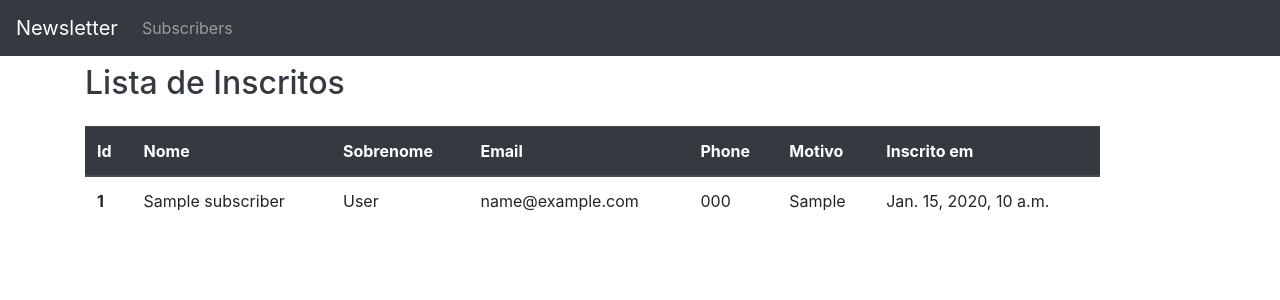
After one commit to rodrigoandrey/newsletter-django-1.11, a Django app: page /subscribers/ in a window 1280 px wide. The commit adds this page. Shown: the top 300 px of the page. Run offline with Django 3.2, Linux system fonts and the light colour scheme; a user stored in the database is signed in; tables that the repository leaves empty hold one stand-in row (values such as "Sample post"); some libraries are stand-ins or nearby versions.

Commit message:
Alteração em Letter/Models, Novas Rotas e Views

```diff
--- a/letter/models.py
+++ b/letter/models.py
@@ -1,4 +1,5 @@
 from django.db import models
+from letter.validators import validate_phone
 
 
 class BaseMixin(models.Model):
@@ -10,17 +11,25 @@ class BaseMixin(models.Model):
         abstract = True
 
 
-# usuário precisa inserir - Nome, sobrenome, e-mail, telefone, Motivo de inscrição.
-class NewsLetter(BaseMixin):
+# Usuário precisa inserir - Nome, sobrenome, e-mail, telefone, Motivo de inscrição.
+class Subscribers(BaseMixin):
     name = models.CharField('Nome', max_length=80, null=False, blank=False)
     lastname = models.CharField('Sobrenome', max_length=80, null=False, blank=False)
     email = models.EmailField('Email', null=False, blank=False, unique=True)
     phone = models.CharField('Telefone', max_length=15, null=True, blank=True)
-    reason = models.CharField('Motivo de Inscrição', max_length=100, null=True, blank=True)
+    reason = models.CharField('Motivo da Inscrição', max_length=100, null=True, blank=True)
+
+    def save(self, *args, **kwargs):
+        if self.phone:
+            self.phone = validate_phone(self.phone)
+        self.name = self.name.title()
+        self.lastname = self.lastname.title()
+        self.email = self.email.lower()
+        super().save(*args, **kwargs)
 
     def __str__(self):
         return self.email
 
     class Meta:
-        verbose_name = 'Newsletter'
-        verbose_name_plural = 'Newsletters'
+        verbose_name = 'Subscriber'
+        verbose_name_plural = 'Subscribers'
--- /dev/null
+++ b/letter/templates/letter/subscribers.html
@@ -0,0 +1,51 @@
+{% extends 'base.html' %}
+{% block title %}Lista de Inscritos{% endblock %}
+{% block content %}
+<div class="container">
+    <div class="row mt-2">
+        <div class="col-12">
+            <h2 style="color:#343a40;" >Lista de Inscritos</h2>
+        </div>
+    </div>
+    <div class="row mt-3">
+        <div class="col-xl-11">
+            <div class="table-responsive-xl">
+                <table class="table table-hover">
+                  <thead class="thead-dark">
+                    <tr>
+                      <th scope="col">Id</th>
+                      <th scope="col">Nome</th>
+                      <th scope="col">Sobrenome</th>
+                      <th scope="col">Email</th>
+                      <th scope="col">Phone</th>
+                      <th scope="col">Motivo</th>
+                      <th scope="col">Inscrito em</th>
+                    </tr>
+                  </thead>
+                  <tbody>
+                  {% for subscriber in subscribers %}
+                    <tr>
+                      <th scope="row">{{ subscriber.id }}</th>
+                      <td>{{ subscriber.name }}</td>
+                      <td>{{ subscriber.lastname }}</td>
+                      <td>{{ subscriber.email }}</td>
+                      <td>{{ subscriber.phone }}</td>
+                      <td>{{ subscriber.reason }}</td>
+                      <td>{{ subscriber.created_at }}</td>
+                    </tr>
+                  {% endfor %}
+                  </tbody>
+                </table>
+            </div>
+        </div>
+        <div class="container">
+    <div class="row ">
+        <div class="col-xl-12">
+            {% include 'partials/_pagination.html' %}
+        </div>
+    </div>
+</div>
+    </div>
+</div>
+
+{% endblock %}
--- a/letter/urls.py
+++ b/letter/urls.py
@@ -1,21 +1,7 @@
-"""newsletter URL Configuration
-
-The `urlpatterns` list routes URLs to views. For more information please see:
-    https://docs.djangoproject.com/en/1.11/topics/http/urls/
-Examples:
-Function views
-    1. Add an import:  from my_app import views
-    2. Add a URL to urlpatterns:  url(r'^$', views.home, name='home')
-Class-based views
-    1. Add an import:  from other_app.views import Home
-    2. Add a URL to urlpatterns:  url(r'^$', Home.as_view(), name='home')
-Including another URLconf
-    1. Import the include() function: from django.conf.urls import url, include
-    2. Add a URL to urlpatterns:  url(r'^blog/', include('blog.urls'))
-"""
 from django.conf.urls import url
-from letter.views import NewsLetterView
+from letter.views import SubscribersCreateView, SubscribersListView
 
 urlpatterns = [
-    url(r'^$', NewsLetterView.as_view(), name='index')
+    url(r'^newsletter/', SubscribersCreateView.as_view(), name='index'),
+    url(r'^subscribers/', SubscribersListView.as_view(), name='subscribers')
 ]
--- /dev/null
+++ b/letter/validators.py
@@ -0,0 +1,4 @@
+def validate_phone(phone):
+    for ch in ['(', ')', '-', ' ']:
+        phone = phone.replace(ch, '')
+    return phone
--- a/letter/views.py
+++ b/letter/views.py
@@ -1,18 +1,31 @@
 from django.shortcuts import render, redirect
 from django.contrib import messages
-from django.views.generic import CreateView
-from django.urls import reverse_lazy
-from letter.models import NewsLetter
-from letter.forms import NewsLetterForm
+from django.views.generic import CreateView, ListView
+from django.contrib.auth.mixins import LoginRequiredMixin
+from letter.models import Subscribers
+from letter.forms import SubscribersForm
 
 
-class NewsLetterView(CreateView):
-    model = NewsLetter
-    form_class = NewsLetterForm
+class SubscribersCreateView(CreateView):
+    model = Subscribers
+    form_class = SubscribersForm
     template_name = 'letter/index.html'
-    success_url = reverse_lazy('index')
 
     def form_valid(self, form):
-        subscriber = NewsLetter(**form.cleaned_data)
+        subscriber = Subscribers(**form.cleaned_data)
         subscriber.save()
         messages.success(self.request, 'Inscrição realiziada com sucesso')
+        return redirect('/newsletter')
+
+
+class SubscribersListView(LoginRequiredMixin, ListView):
+    model = Subscribers
+    template_name = 'letter/subscribers.html'
+    context_object_name = 'subscribers'
+    paginate_by = 10
+
+    def get_queryset(self):
+        qs = super().get_queryset()
+        qs = qs.order_by('-id').filter(status=True)
+
+        return qs
--- a/newsletter/settings.py
+++ b/newsletter/settings.py
@@ -38,6 +38,7 @@ INSTALLED_APPS = [
     'django.contrib.sessions',
     'django.contrib.messages',
     'django.contrib.staticfiles',
+    'crispy_forms',
 ]
 
 MIDDLEWARE = [
@@ -100,6 +101,10 @@ AUTH_PASSWORD_VALIDATORS = [
     },
 ]
 
+CRISPY_TEMPLATE_PACK = 'bootstrap4'
+
+LOGIN_REDIRECT_URL = 'index'
+LOGIN_URL = '/admin/login'
 
 # Internationalization
 # https://docs.djangoproject.com/en/1.11/topics/i18n/
--- a/newsletter/urls.py
+++ b/newsletter/urls.py
@@ -18,6 +18,6 @@ from django.contrib import admin
 from letter import urls
 
 urlpatterns = [
-    url(r'^admin/', admin.site.urls),
-    url(r'^$', include('letter.urls'))
+    url(r'^admin/', admin.site.urls, name='admin'),
+    url(r'^', include('letter.urls'))
 ]
--- a/templates/base.html
+++ b/templates/base.html
@@ -1,8 +1,10 @@
+{% load static %}
 <!DOCTYPE html>
 <html lang="pt-br">
 <head>
     <meta charset="UTF-8">
     <title>{% block title %}{% endblock %}</title>
+
         {% include 'partials/_head.html' %}
 </head>
 <body>
@@ -11,15 +13,11 @@
         <!-- Main -->
 <main>
     <section>
-        <div class="container">
-            <div class="row">
-                <div class="col-lg-12">
-                    {% block content %} {% endblock %}
-                </div>
-            </div>
-        </div>
+        {% block content %} {% endblock %}
     </section>
 </main>
+
+<script src="https://code.jquery.com/jquery-3.4.1.min.js" integrity="sha256-CSXorXvZcTkaix6Yvo6HppcZGetbYMGWSFlBw8HfCJo=" crossorigin="anonymous"></script>
 
 <script src="https://code.jquery.com/jquery-3.2.1.slim.min.js"
         integrity="sha384-KJ3o2DKtIkvYIK3UENzmM7KCkRr/rE9/Qpg6aAZGJwFDMVNA/GpGFF93hXpG5KkN"
@@ -30,5 +28,16 @@
 <script src="https://maxcdn.bootstrapcdn.com/bootstrap/4.0.0/js/bootstrap.min.js"
         integrity="sha384-JZR6Spejh4U02d8jOt6vLEHfe/JQGiRRSQQxSfFWpi1MquVdAyjUar5+76PVCmYl"
         crossorigin="anonymous"></script>
+
+<script src="{% static 'vendor/jquery/phone-mask.js' %}"></script>
+
+<script>
+$(document).ready(function(){
+$('#id_phone').phoneBrazil();
+$('.class-phone').phoneBrazil();
+$('input[name=phone]').phoneBrazil();
+});
+</script>
+
 </body>
 </html>
--- a/templates/partials/_head.html
+++ b/templates/partials/_head.html
@@ -3,5 +3,5 @@
 <meta name="description" content="Newsletter">
 <meta name="author" content="Rodrigo">
 
-<link rel="stylesheet" href="https://maxcdn.bootstrapcdn.com/bootstrap/4.0.0/css/bootstrap.min.css"
-      integrity="sha384-Gn5384xqQ1aoWXA+058RXPxPg6fy4IWvTNh0E263XmFcJlSAwiGgFAW/dAiS6JXm" crossorigin="anonymous">
+<link rel="stylesheet" href="https://cdn.jsdelivr.net/npm/bootstrap@4.6.0/dist/css/bootstrap.min.css"
+        integrity="sha384-B0vP5xmATw1+K9KRQjQERJvTumQW0nPEzvF6L/Z6nronJ3oUOFUFpCjEUQouq2+l" crossorigin="anonymous">
--- a/templates/partials/_navbar.html
+++ b/templates/partials/_navbar.html
@@ -1,11 +1,14 @@
 <nav class="navbar navbar-expand-lg navbar-dark bg-dark">
-  <a class="navbar-brand" href="#">Newsletter</a>
+  <a class="navbar-brand" href="{% url 'index' %}">Newsletter</a>
   <button class="navbar-toggler" type="button" data-toggle="collapse" data-target="#navbarNav" aria-controls="navbarNav"
           aria-expanded="false" aria-label="Toggle navigation">
     <span class="navbar-toggler-icon"></span>
   </button>
   <div class="collapse navbar-collapse" id="navbarNav">
     <ul class="navbar-nav">
+       <li class="nav-item">
+        <a class="nav-link" href="{% url 'subscribers' %}">Subscribers</a>
+      </li>
     </ul>
   </div>
 </nav>
--- /dev/null
+++ b/templates/partials/_pagination.html
@@ -0,0 +1,37 @@
+{% if is_paginated %}
+<div class="pagination">
+    <ul class="pagination">
+        {% if page_obj.has_previous %}
+        <li class="page-item">
+            <a class="page-link" style="color:#000000;" href="?page=1">&laquo;</a>
+        </li>
+        <li class="page-item">
+            <a class="page-link" style="color:#000000;" href="?page={{ page_obj.previous_page_number }}">&lsaquo;</a>
+        </li>
+        {% endif %}
+
+        {% for num in page_obj.paginator.page_range %}
+
+        {% if page_obj.number == num %}
+        <li class="page-item active">
+            <a class="page-link" style="background-color:#343a40;border-color:#282d31" href="?page={{ num }}">{{ num }}</a>
+        </li>
+        {% elif num > page_obj.number|add:'-3' and num < page_obj.number|add:'3' %}
+        <li class="page-item">
+            <a class="page-link" style="color:#000000;" href="?page={{ num }}">{{ num }}</a>
+        </li>
+        {% endif %}
+
+        {% endfor %}
+
+        {% if page_obj.has_next %}
+        <li class="page-item">
+            <a class="page-link" style="color:#000000;" href="?page={{ page_obj.next_page_number }}">&rsaquo;</a>
+        </li>
+        <li class="page-item">
+            <a class="page-link" style="color:#000000;" href="?page={{ page_obj.paginator.num_pages }}">&raquo;</a>
+        </li>
+        {% endif %}
+    </ul>
+</div>
+{% endif %}
```
Also changed, not shown: letter/admin.py (+5 -5 lines), letter/forms.py (+4 -3 lines), letter/templates/letter/index.html (+24 -2 lines), letter/migrations/0002_auto_20210730_1704.py (added), templates/static/vendor/jquery/phone-mask.js (added).
